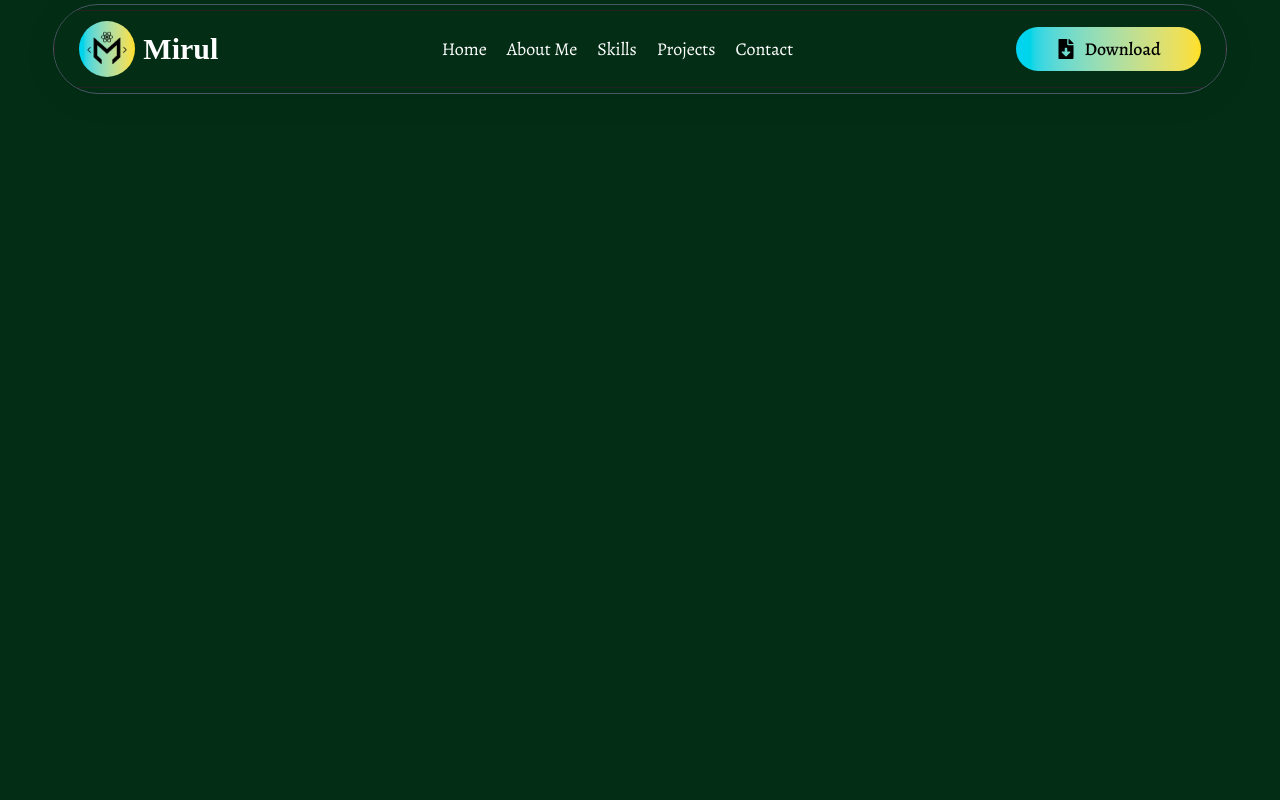
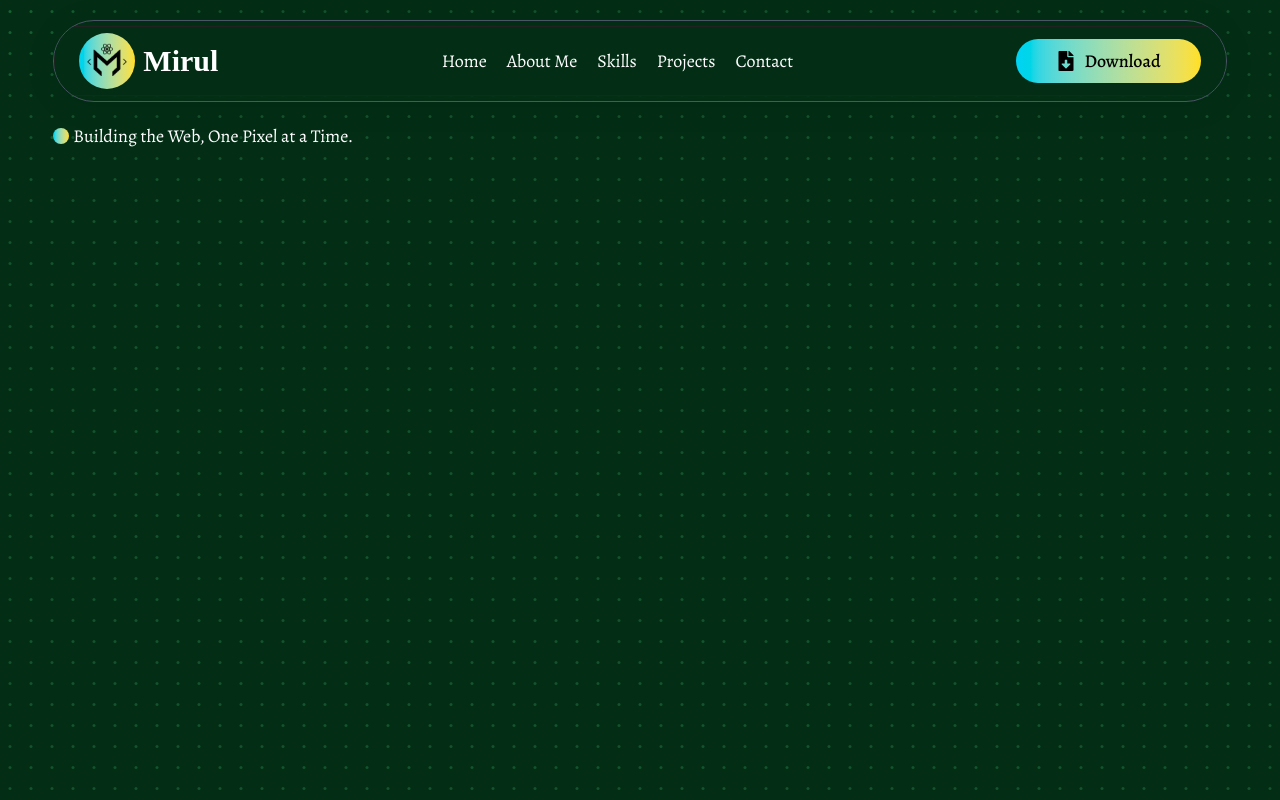
Before and after one commit to moktadir-mirul/mirul-moktadir-web, a React (Vite) app: page / in a window 1280 px wide. Built offline with nearby package versions, Linux system fonts and the light colour scheme; a web font is replaced by a local one.

Commit message:
banner bg implemented, gsap installed

```diff
--- a/package.json
+++ b/package.json
@@ -11,6 +11,7 @@
   },
   "dependencies": {
     "@tailwindcss/vite": "^4.1.12",
+    "gsap": "^3.13.0",
     "react": "^19.1.1",
     "react-dom": "^19.1.1",
     "react-icons": "^5.5.0",
--- a/src/App.jsx
+++ b/src/App.jsx
@@ -2,6 +2,7 @@
 import './App.css'
 import NavBar from './Component/NavBar/NavBar'
 import SmallNavLinks from './Component/NavBar/SmallNavLinks'
+import NavBanner from './JointComponent/NavBanner/NavBanner'
 import StarBorder from './ReactBits/StarBorder/StarBorder'
 
 
@@ -10,18 +11,7 @@ function App() {
 
   return (
 <div>
-    <nav>
-      <StarBorder
-  as="div"
-  className="custom-class"
-  color="cyan"
-  speed="5s"
-  thickness={5}
->
- <NavBar></NavBar>
-</StarBorder>
-      <SmallNavLinks></SmallNavLinks>
-    </nav>
+    <NavBanner></NavBanner>
 </div>
   )
 }
--- /dev/null
+++ b/src/Component/Banner/Banner.jsx
@@ -0,0 +1,17 @@
+import React from "react";
+
+const Banner = () => {
+  return (
+    <div className="w-11/12 mx-auto py-5">
+      {/* Text Area */}
+      <div>
+        <div className="flex gap-1 items-center">
+          <div className="bg-gradient-to-r from-primary to-secondary w-4 h-4 rounded-full"></div>
+          <h1 className="text-lg">Building the Web, One Pixel at a Time.</h1>
+        </div>
+      </div>
+    </div>
+  );
+};
+
+export default Banner;
--- /dev/null
+++ b/src/JointComponent/NavBanner/NavBanner.jsx
@@ -0,0 +1,46 @@
+import React from "react";
+import StarBorder from "../../ReactBits/StarBorder/StarBorder";
+import NavBar from "../../Component/NavBar/NavBar";
+import SmallNavLinks from "../../Component/NavBar/SmallNavLinks";
+import Banner from "../../Component/Banner/Banner";
+import DotGrid from "../../ReactBits/DotGrid/DotGrid";
+
+const NavBanner = () => {
+  return (
+    <div className="relative w-full min-h-screen pt-5">
+         <div className="absolute inset-0 -z-10">
+            <DotGrid
+         className=""
+    dotSize={3}
+    gap={18}
+    baseColor="#14532d"
+    activeColor="#166534"
+    proximity={120}
+    shockRadius={250}
+    shockStrength={10}
+    resistance={750}
+    returnDuration={1.5}
+  />
+
+
+         </div>
+       <nav>
+        <StarBorder
+          as="div"
+          className="custom-class"
+          color="cyan"
+          speed="5s"
+          thickness={5}
+        >
+          <NavBar></NavBar>
+        </StarBorder>
+        <SmallNavLinks></SmallNavLinks>
+      </nav>
+      <section>
+        <Banner></Banner>
+      </section>
+    </div>
+  );
+};
+
+export default NavBanner;
--- /dev/null
+++ b/src/ReactBits/DotGrid/DotGrid.css
@@ -0,0 +1,22 @@
+.dot-grid {
+  display: flex;
+  align-items: center;
+  justify-content: center;
+  height: 100%;
+  width: 100%;
+  position: relative;
+}
+
+.dot-grid__wrap {
+  width: 100%;
+  height: 100%;
+  position: relative;
+}
+
+.dot-grid__canvas {
+  position: absolute;
+  inset: 0;
+  width: 100%;
+  height: 100%;
+  pointer-events: none;
+}
--- /dev/null
+++ b/src/ReactBits/DotGrid/DotGrid.jsx
@@ -0,0 +1,271 @@
+
+import { useRef, useEffect, useCallback, useMemo } from 'react';
+import { gsap } from 'gsap';
+import { InertiaPlugin } from 'gsap/InertiaPlugin';
+
+import './DotGrid.css';
+
+gsap.registerPlugin(InertiaPlugin);
+
+const throttle = (func, limit) => {
+  let lastCall = 0;
+  return function (...args) {
+    const now = performance.now();
+    if (now - lastCall >= limit) {
+      lastCall = now;
+      func.apply(this, args);
+    }
+  };
+};
+
+function hexToRgb(hex) {
+  const m = hex.match(/^#?([a-f\d]{2})([a-f\d]{2})([a-f\d]{2})$/i);
+  if (!m) return { r: 0, g: 0, b: 0 };
+  return {
+    r: parseInt(m[1], 16),
+    g: parseInt(m[2], 16),
+    b: parseInt(m[3], 16)
+  };
+}
+
+const DotGrid = ({
+  dotSize = 16,
+  gap = 32,
+  baseColor = '#5227FF',
+  activeColor = '#5227FF',
+  proximity = 150,
+  speedTrigger = 100,
+  shockRadius = 250,
+  shockStrength = 5,
+  maxSpeed = 5000,
+  resistance = 750,
+  returnDuration = 1.5,
+  className = '',
+  style
+}) => {
+  const wrapperRef = useRef(null);
+  const canvasRef = useRef(null);
+  const dotsRef = useRef([]);
+  const pointerRef = useRef({
+    x: 0,
+    y: 0,
+    vx: 0,
+    vy: 0,
+    speed: 0,
+    lastTime: 0,
+    lastX: 0,
+    lastY: 0
+  });
+
+  const baseRgb = useMemo(() => hexToRgb(baseColor), [baseColor]);
+  const activeRgb = useMemo(() => hexToRgb(activeColor), [activeColor]);
+
+  const circlePath = useMemo(() => {
+    if (typeof window === 'undefined' || !window.Path2D) return null;
+
+    const p = new window.Path2D();
+    p.arc(0, 0, dotSize / 2, 0, Math.PI * 2);
+    return p;
+  }, [dotSize]);
+
+  const buildGrid = useCallback(() => {
+    const wrap = wrapperRef.current;
+    const canvas = canvasRef.current;
+    if (!wrap || !canvas) return;
+
+    const { width, height } = wrap.getBoundingClientRect();
+    const dpr = window.devicePixelRatio || 1;
+
+    canvas.width = width * dpr;
+    canvas.height = height * dpr;
+    canvas.style.width = `${width}px`;
+    canvas.style.height = `${height}px`;
+    const ctx = canvas.getContext('2d');
+    if (ctx) ctx.scale(dpr, dpr);
+
+    const cols = Math.floor((width + gap) / (dotSize + gap));
+    const rows = Math.floor((height + gap) / (dotSize + gap));
+    const cell = dotSize + gap;
+
+    const gridW = cell * cols - gap;
+    const gridH = cell * rows - gap;
+
+    const extraX = width - gridW;
+    const extraY = height - gridH;
+
+    const startX = extraX / 2 + dotSize / 2;
+    const startY = extraY / 2 + dotSize / 2;
+
+    const dots = [];
+    for (let y = 0; y < rows; y++) {
+      for (let x = 0; x < cols; x++) {
+        const cx = startX + x * cell;
+        const cy = startY + y * cell;
+        dots.push({ cx, cy, xOffset: 0, yOffset: 0, _inertiaApplied: false });
+      }
+    }
+    dotsRef.current = dots;
+  }, [dotSize, gap]);
+
+  useEffect(() => {
+    if (!circlePath) return;
+
+    let rafId;
+    const proxSq = proximity * proximity;
+
+    const draw = () => {
+      const canvas = canvasRef.current;
+      if (!canvas) return;
+      const ctx = canvas.getContext('2d');
+      if (!ctx) return;
+      ctx.clearRect(0, 0, canvas.width, canvas.height);
+
+      const { x: px, y: py } = pointerRef.current;
+
+      for (const dot of dotsRef.current) {
+        const ox = dot.cx + dot.xOffset;
+        const oy = dot.cy + dot.yOffset;
+        const dx = dot.cx - px;
+        const dy = dot.cy - py;
+        const dsq = dx * dx + dy * dy;
+
+        let style = baseColor;
+        if (dsq <= proxSq) {
+          const dist = Math.sqrt(dsq);
+          const t = 1 - dist / proximity;
+          const r = Math.round(baseRgb.r + (activeRgb.r - baseRgb.r) * t);
+          const g = Math.round(baseRgb.g + (activeRgb.g - baseRgb.g) * t);
+          const b = Math.round(baseRgb.b + (activeRgb.b - baseRgb.b) * t);
+          style = `rgb(${r},${g},${b})`;
+        }
+
+        ctx.save();
+        ctx.translate(ox, oy);
+        ctx.fillStyle = style;
+        ctx.fill(circlePath);
+        ctx.restore();
+      }
+
+      rafId = requestAnimationFrame(draw);
+    };
+
+    draw();
+    return () => cancelAnimationFrame(rafId);
+  }, [proximity, baseColor, activeRgb, baseRgb, circlePath]);
+
+  useEffect(() => {
+    buildGrid();
+    let ro = null;
+    if ('ResizeObserver' in window) {
+      ro = new ResizeObserver(buildGrid);
+      wrapperRef.current && ro.observe(wrapperRef.current);
+    } else {
+      window.addEventListener('resize', buildGrid);
+    }
+    return () => {
+      if (ro) ro.disconnect();
+      else window.removeEventListener('resize', buildGrid);
+    };
+  }, [buildGrid]);
+
+  useEffect(() => {
+    const onMove = e => {
+      const now = performance.now();
+      const pr = pointerRef.current;
+      const dt = pr.lastTime ? now - pr.lastTime : 16;
+      const dx = e.clientX - pr.lastX;
+      const dy = e.clientY - pr.lastY;
+      let vx = (dx / dt) * 1000;
+      let vy = (dy / dt) * 1000;
+      let speed = Math.hypot(vx, vy);
+      if (speed > maxSpeed) {
+        const scale = maxSpeed / speed;
+        vx *= scale;
+        vy *= scale;
+        speed = maxSpeed;
+      }
+      pr.lastTime = now;
+      pr.lastX = e.clientX;
+      pr.lastY = e.clientY;
+      pr.vx = vx;
+      pr.vy = vy;
+      pr.speed = speed;
+
+      const rect = canvasRef.current.getBoundingClientRect();
+      pr.x = e.clientX - rect.left;
+      pr.y = e.clientY - rect.top;
+
+      for (const dot of dotsRef.current) {
+        const dist = Math.hypot(dot.cx - pr.x, dot.cy - pr.y);
+        if (speed > speedTrigger && dist < proximity && !dot._inertiaApplied) {
+          dot._inertiaApplied = true;
+          gsap.killTweensOf(dot);
+          const pushX = dot.cx - pr.x + vx * 0.005;
+          const pushY = dot.cy - pr.y + vy * 0.005;
+          gsap.to(dot, {
+            inertia: { xOffset: pushX, yOffset: pushY, resistance },
+            onComplete: () => {
+              gsap.to(dot, {
+                xOffset: 0,
+                yOffset: 0,
+                duration: returnDuration,
+                ease: 'elastic.out(1,0.75)'
+              });
+              dot._inertiaApplied = false;
+            }
+          });
+        }
+      }
+    };
+
+    const onClick = e => {
+      const rect = canvasRef.current.getBoundingClientRect();
+      const cx = e.clientX - rect.left;
+      const cy = e.clientY - rect.top;
+      for (const dot of dotsRef.current) {
+        const dist = Math.hypot(dot.cx - cx, dot.cy - cy);
+        if (dist < shockRadius && !dot._inertiaApplied) {
+          dot._inertiaApplied = true;
+          gsap.killTweensOf(dot);
+          const falloff = Math.max(0, 1 - dist / shockRadius);
+          const pushX = (dot.cx - cx) * shockStrength * falloff;
+          const pushY = (dot.cy - cy) * shockStrength * falloff;
+          gsap.to(dot, {
+            inertia: { xOffset: pushX, yOffset: pushY, resistance },
+            onComplete: () => {
+              gsap.to(dot, {
+                xOffset: 0,
+                yOffset: 0,
+                duration: returnDuration,
+                ease: 'elastic.out(1,0.75)'
+              });
+              dot._inertiaApplied = false;
+            }
+          });
+        }
+      }
+    };
+
+    const throttledMove = throttle(onMove, 50);
+    window.addEventListener('mousemove', throttledMove, { passive: true });
+    window.addEventListener('click', onClick);
+
+    return () => {
+      window.removeEventListener('mousemove', throttledMove);
+      window.removeEventListener('click', onClick);
+    };
+  }, [maxSpeed, speedTrigger, proximity, resistance, returnDuration, shockRadius, shockStrength]);
+
+  return (
+    <section className={`dot-grid ${className}`} style={style}>
+
+      <div ref={wrapperRef} className="dot-grid__wrap">
+        <canvas ref={canvasRef} className="dot-grid__canvas" />
+
+      </div>
+
+    </section>
+  );
+};
+
+export default DotGrid;
--- a/src/ReactBits/StarBorder/StarBorder.css
+++ b/src/ReactBits/StarBorder/StarBorder.css
@@ -35,7 +35,7 @@
   color: white;
   font-size: 16px;
   text-align: center;
-  padding: 10px 24px;
+  padding: 6px 24px;
   border-radius: 20px;
   z-index: 1;
 }
--- a/src/ReactBits/StarBorder/StarBorder.jsx
+++ b/src/ReactBits/StarBorder/StarBorder.jsx
@@ -13,7 +13,7 @@ const StarBorder = ({
 
   return (
     <Component
-      className={`nav-bg star-border-container ${className} w-11/12 mx-auto my-1 rounded-full border border-gray-600`}
+      className={`nav-bg star-border-container ${className} w-11/12 mx-auto rounded-full border border-gray-600`}
       style={{
         padding: `${thickness}px 0`,
         ...rest.style
```
Also changed, not shown: 1 other file (tests, documents, lock files or other folders).
